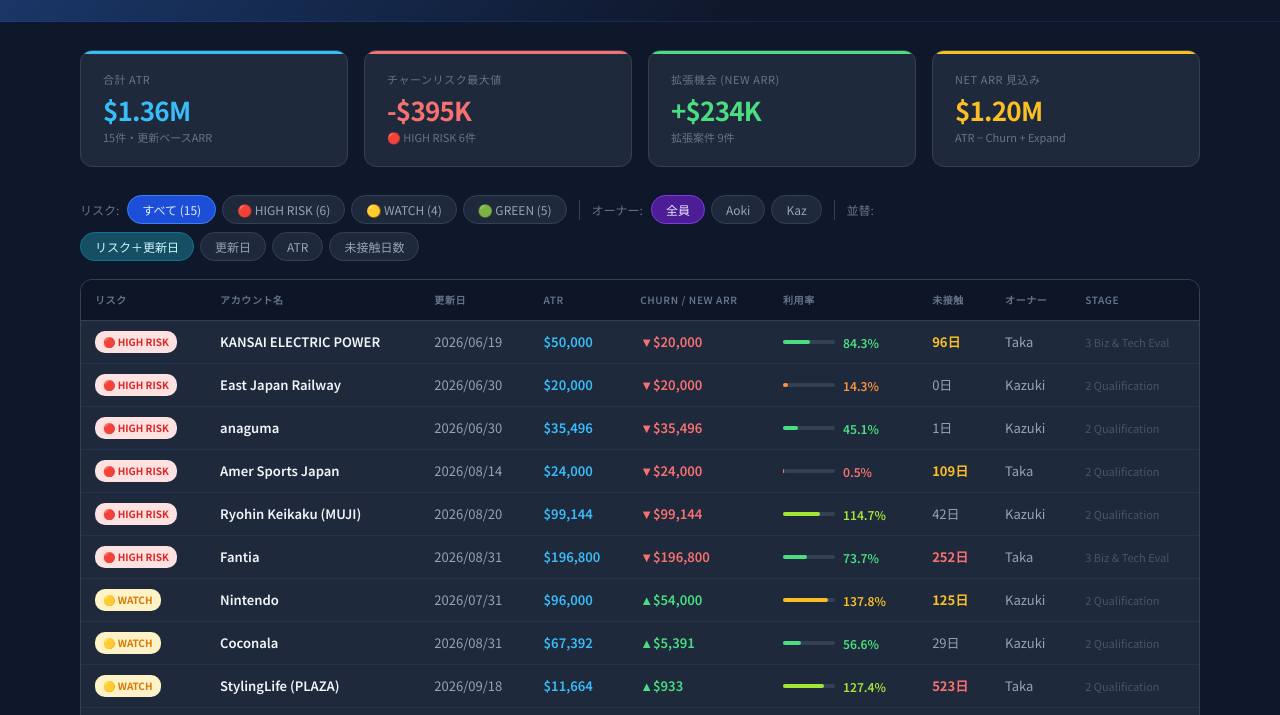
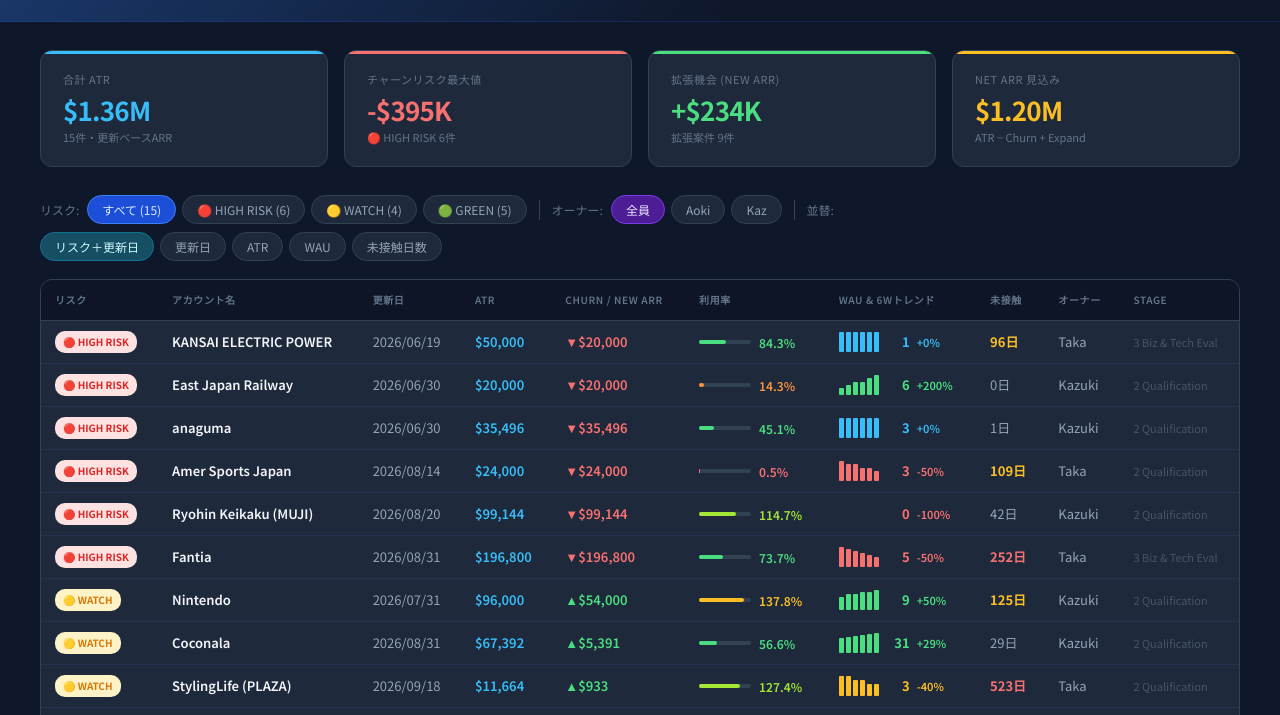
Before and after one commit to takaoaoki-del/japan-renewal-dashboard, a plain HTML site: page index.html in a window 1280 px wide. Shown: the part 80-795 px from the top of the page. Drawn offline with Linux system fonts and the light colour scheme.

Commit message:
Update index.html
WAUとその推移を追加

```diff
--- a/index.html
+++ b/index.html
@@ -46,7 +46,7 @@
   }
 
   /* ── LAYOUT ── */
-  .main { max-width: 1200px; margin: 0 auto; padding: 28px 40px 60px; }
+  .main { max-width: 1280px; margin: 0 auto; padding: 28px 40px 60px; }
 
   /* ── KPI CARDS ── */
   .kpis { display: grid; grid-template-columns: repeat(4, 1fr); gap: 16px; margin-bottom: 28px; }
@@ -117,6 +117,10 @@
   .util-bar { width: 52px; height: 4px; background: #334155; border-radius: 2px; flex-shrink: 0; }
   .util-fill { height: 100%; border-radius: 2px; max-width: 100%; }
 
+  .wau-cell{display:flex;align-items:center;gap:7px;}
+  .spark-wrap{display:flex;align-items:flex-end;gap:2px;height:20px;}
+  .wau-num{font-weight:700;font-size:13px;min-width:24px;text-align:right;}
+  .wau-pct{font-size:11px;font-weight:600;min-width:44px;}
   /* ── DETAIL PANEL ── */
   .detail {
     background: var(--bg2); border-radius: var(--radius);
@@ -134,7 +138,7 @@
   .detail-close { background: none; border: none; color: var(--txt3); font-size: 22px; cursor: pointer; padding: 0; line-height: 1; }
   .detail-close:hover { color: var(--txt); }
 
-  .detail-kpis { display: grid; grid-template-columns: repeat(4, 1fr); gap: 12px; margin-bottom: 18px; }
+  .detail-kpis { display: grid; grid-template-columns: repeat(5, 1fr); gap: 12px; margin-bottom: 18px; }
   .d-kpi { background: var(--bg4); border-radius: var(--radius-sm); padding: 14px 16px; }
   .d-kpi-l { font-size: 11px; color: var(--txt3); margin-bottom: 4px; }
   .d-kpi-v { font-size: 20px; font-weight: 700; letter-spacing: -0.02em; }
@@ -252,6 +256,7 @@
       <button class="fbtn active-teal" data-sort="risk" onclick="setSort(this)">リスク＋更新日</button>
       <button class="fbtn" data-sort="closeDate" onclick="setSort(this)">更新日</button>
       <button class="fbtn" data-sort="atr" onclick="setSort(this)">ATR</button>
+      <button class="fbtn" data-sort="wau" onclick="setSort(this)">WAU</button>
       <button class="fbtn" data-sort="lastContact" onclick="setSort(this)">未接触日数</button>
     </div>
   </div>
@@ -267,6 +272,7 @@
           <th>ATR</th>
           <th>Churn / New ARR</th>
           <th>利用率</th>
+          <th>WAU &amp; 6Wトレンド</th>
           <th>未接触</th>
           <th>オーナー</th>
           <th>Stage</th>
@@ -290,6 +296,7 @@
       <div class="d-kpi"><div class="d-kpi-l">New ARR</div><div class="d-kpi-v" id="d-new" style="color:#4ADE80"></div></div>
       <div class="d-kpi"><div class="d-kpi-l">Churn ARR</div><div class="d-kpi-v" id="d-churn" style="color:#F87171"></div></div>
       <div class="d-kpi"><div class="d-kpi-l">利用率</div><div class="d-kpi-v" id="d-util"></div></div>
+      <div class="d-kpi"><div class="d-kpi-l">WAU（6週トレンド）</div><div class="d-kpi-v" id="d-wau"></div><div style="font-size:11px;color:var(--txt3);margin-top:3px" id="d-wau-pct"></div><div style="display:flex;align-items:flex-end;gap:3px;height:32px;margin-top:8px" id="d-wau-spark"></div></div>
     </div>
     <div class="detail-note">
       <div class="detail-note-label">📋 状況メモ</div>
@@ -324,54 +331,65 @@
 </div>
 
 <script>
+
+function genSpark(wau,pct6w){
+  if(wau==null)return[0,0,0,0,0,0];
+  const end=wau,start=(pct6w!=null&&pct6w!==0)?end/(1+pct6w/100):end,bars=[];
+  for(let i=0;i<6;i++)bars.push(Math.max(0,Math.round(start+(end-start)*(i/5))));
+  return bars;
+}
+function wauColor(pct){
+  if(pct==null)return"#64748B";
+  if(pct<=-50)return"#F87171";if(pct<-15)return"#FBBF24";if(pct>=20)return"#4ADE80";return"#38BDF8";
+}
 const DATA = [
-  { id:1,  name:"Jupiter Shop Channel",      closeDate:"2026-05-20", atr:103004,  newArr:46996,  churnArr:0,       util:149.5, lastContact:40,  owner:"Hirose Kazuki", stage:"6 - Negotiation",      segment:"Major Enterprise",    source:"AE",      comp:null,                   risk:"grn",
+  { id:1,  name:"Jupiter Shop Channel",      closeDate:"2026-05-20", atr:103004,  newArr:46996,  churnArr:0,       util:149.5, lastContact:40,  owner:"Hirose Kazuki", stage:"6 - Negotiation",      segment:"Major Enterprise",    source:"AE",      comp:null,                   wau:8,wau6w:-33,wauTrend:"Healthy",risk:"grn",
     note:"Stage 6 Negotiation。今月クローズ最有力。最終条件詰め＆署名取得を今週中に。",
     action:"今週中に最終条件確認・署名取得" },
-  { id:2,  name:"KANSAI ELECTRIC POWER",     closeDate:"2026-06-19", atr:50000,   newArr:0,      churnArr:-20000,  util:84.3,  lastContact:96,  owner:"Aoki Taka",     stage:"3 - Biz & Tech Eval",  segment:"Major Enterprise",    source:"Partner", comp:null,                   risk:"red",
+  { id:2,  name:"KANSAI ELECTRIC POWER",     closeDate:"2026-06-19", atr:50000,   newArr:0,      churnArr:-20000,  util:84.3,  lastContact:96,  owner:"Aoki Taka",     stage:"3 - Biz & Tech Eval",  segment:"Major Enterprise",    source:"Partner", comp:null,                   wau:1,wau6w:0,wauTrend:"Watch",risk:"red",
     note:"部分チャーン $20K 想定。eAgency経由でAI機能（AI Context含む）を3/17に紹介済み。主担当が「カンデンペイ」に異動、支払いイベントデータ連携を更新トリガーに。",
     action:"GW明け大阪訪問（eAgency調整中・Zhu He参加想定）— Next Step: 4/30",
     nextStep:`Apr 15: 4月中の訪問はスケジュールが組めず、GW明けでの訪問でeA側で調整中、Zhu Heが参加する想定\n\nMar 17: eAgency introduced AI capabilities (including AI Context) to the client. Since the main contact has taken over "Kanden Pay," we will drive discussions to ingest payment event data for the upcoming renewal. Target: In-person visit to Osaka in April.`,
     nextStepDate:"2026-04-30" },
-  { id:3,  name:"JTB Corp",                  closeDate:"2026-06-30", atr:63000,   newArr:22600,  churnArr:0,       util:104.4, lastContact:1,   owner:"Hirose Kazuki", stage:"2 - Qualification",    segment:"Major Enterprise",    source:"AE",      comp:null,                   risk:"grn",
+  { id:3,  name:"JTB Corp",                  closeDate:"2026-06-30", atr:63000,   newArr:22600,  churnArr:0,       util:104.4, lastContact:1,   owner:"Hirose Kazuki", stage:"2 - Qualification",    segment:"Major Enterprise",    source:"AE",      comp:null,                   wau:3,wau6w:200,wauTrend:"Watch",risk:"grn",
     note:"拡張 +$22.6K 込み。利用率良好。Stage 2 → 前進を加速。",
     action:"Stage 3 への進捗加速" },
-  { id:4,  name:"East Japan Railway",         closeDate:"2026-06-30", atr:20000,   newArr:0,      churnArr:-20000,  util:14.3,  lastContact:0,   owner:"Hirose Kazuki", stage:"2 - Qualification",    segment:"Major Enterprise",    source:"AE",      comp:null,                   risk:"red",
+  { id:4,  name:"East Japan Railway",         closeDate:"2026-06-30", atr:20000,   newArr:0,      churnArr:-20000,  util:14.3,  lastContact:0,   owner:"Hirose Kazuki", stage:"2 - Qualification",    segment:"Major Enterprise",    source:"AE",      comp:null,                   wau:6,wau6w:200,wauTrend:"Watch",risk:"red",
     note:"利用率14.3%が深刻。接触済みだが更新 Justification の整理が急務。",
     action:"更新根拠の整理・Value articulation" },
-  { id:5,  name:"anaguma",                   closeDate:"2026-06-30", atr:35496,   newArr:0,      churnArr:-35496,  util:45.1,  lastContact:1,   owner:"Hirose Kazuki", stage:"2 - Qualification",    segment:"Velocity",            source:"AE",      comp:null,                   risk:"red",
+  { id:5,  name:"anaguma",                   closeDate:"2026-06-30", atr:35496,   newArr:0,      churnArr:-35496,  util:45.1,  lastContact:1,   owner:"Hirose Kazuki", stage:"2 - Qualification",    segment:"Velocity",            source:"AE",      comp:null,                   wau:3,wau6w:0,wauTrend:"Watch",risk:"red",
     note:"全額チャーン想定。来月末クローズ期限。今月中の更新意思決定が必須。",
     action:"今月中に更新意思を確定" },
-  { id:6,  name:"ExaWizards",                closeDate:"2026-07-15", atr:45000,   newArr:3600,   churnArr:0,       util:58.9,  lastContact:12,  owner:"Hirose Kazuki", stage:"6 - Negotiation",      segment:"Velocity",            source:"AE",      comp:null,                   risk:"grn",
+  { id:6,  name:"ExaWizards",                closeDate:"2026-07-15", atr:45000,   newArr:3600,   churnArr:0,       util:58.9,  lastContact:12,  owner:"Hirose Kazuki", stage:"6 - Negotiation",      segment:"Velocity",            source:"AE",      comp:null,                   wau:31,wau6w:11,wauTrend:"Watch",risk:"grn",
     note:"Stage 6 Negotiation。クローズ間近。拡張 +$3.6K も含む。",
     action:"クローズ日程の最終確認" },
-  { id:7,  name:"Nintendo",                  closeDate:"2026-07-31", atr:96000,   newArr:54000,  churnArr:0,       util:137.8, lastContact:125, owner:"Hirose Kazuki", stage:"2 - Qualification",    segment:"Major Enterprise",    source:"AE",      comp:null,                   risk:"yel",
+  { id:7,  name:"Nintendo",                  closeDate:"2026-07-31", atr:96000,   newArr:54000,  churnArr:0,       util:137.8, lastContact:125, owner:"Hirose Kazuki", stage:"2 - Qualification",    segment:"Major Enterprise",    source:"AE",      comp:null,                   wau:9,wau6w:50,wauTrend:"Healthy",risk:"yel",
     note:"125日間未接触が懸念。利用率138%は overage / 超過リスクあり。拡張 +$54K 込みだが進捗が止まっている。",
     action:"EBR / QBR をスケジュール設定" },
-  { id:8,  name:"Amer Sports Japan",         closeDate:"2026-08-14", atr:24000,   newArr:0,      churnArr:-24000,  util:0.5,   lastContact:109, owner:"Aoki Taka",     stage:"2 - Qualification",    segment:"Emerging Enterprise", source:"Partner", comp:null,                   risk:"red",
+  { id:8,  name:"Amer Sports Japan",         closeDate:"2026-08-14", atr:24000,   newArr:0,      churnArr:-24000,  util:0.5,   lastContact:109, owner:"Aoki Taka",     stage:"2 - Qualification",    segment:"Emerging Enterprise", source:"Partner", comp:null,                   wau:3,wau6w:-50,wauTrend:"Healthy",risk:"red",
     note:"利用率0.5%。マーケティングユーザーの活用が課題。TCI経由で隔週イネーブルメントを実施中。Phase 2移行に向けてTCIがサポート継続中。",
     action:"4/22 10時 TCI+Zhu Heで現状ヒアリング・更新ステップを整理 — Next Step: 4/22",
     nextStep:"Apr 15: 4/22 10時からZhuさんも入ってまずはTCIと会話。現在の状況をヒアリングして、リニューアルに向けて必要なステップの洗い出し。\n\nApr 7: TCI森内さんからレスなし、引き続きコンタクト試みる\n\nMar 24: 新年度に入ったら、リニューアルの会話を森内さんと開始する\n\nFeb 13: Usage among marketing users remains a challenge. Driving adoption via bi-weekly enablement sessions and support.",
     nextStepDate:"2026-04-22" },
-  { id:9,  name:"Ryohin Keikaku (MUJI)",     closeDate:"2026-08-20", atr:99144,   newArr:0,      churnArr:-99144,  util:114.7, lastContact:42,  owner:"Hirose Kazuki", stage:"2 - Qualification",    segment:"Major Enterprise",    source:"Partner", comp:"GA / Adobe Analytics", risk:"red",
+  { id:9,  name:"Ryohin Keikaku (MUJI)",     closeDate:"2026-08-20", atr:99144,   newArr:0,      churnArr:-99144,  util:114.7, lastContact:42,  owner:"Hirose Kazuki", stage:"2 - Qualification",    segment:"Major Enterprise",    source:"Partner", comp:"GA / Adobe Analytics", wau:0,wau6w:-100,wauTrend:"Concern",risk:"red",
     note:"競合 GA / Adobe Analytics が検討中。全額チャーン $99K 想定。利用率は高いが競合への切り替えを検討か。",
     action:"競合対策・Value再提示" },
-  { id:10, name:"Coconala",                  closeDate:"2026-08-31", atr:67392,   newArr:5391,   churnArr:0,       util:56.6,  lastContact:29,  owner:"Hirose Kazuki", stage:"2 - Qualification",    segment:"Major Enterprise",    source:"AE",      comp:null,                   risk:"yel",
+  { id:10, name:"Coconala",                  closeDate:"2026-08-31", atr:67392,   newArr:5391,   churnArr:0,       util:56.6,  lastContact:29,  owner:"Hirose Kazuki", stage:"2 - Qualification",    segment:"Major Enterprise",    source:"AE",      comp:null,                   wau:31,wau6w:29,wauTrend:"Healthy",risk:"yel",
     note:"利用率普通。拡張 +$5.4K 想定。状況モニタリング継続。",
     action:"月次チェックイン継続" },
-  { id:11, name:"Fantia",                    closeDate:"2026-08-31", atr:196800,  newArr:0,      churnArr:-196800, util:73.7,  lastContact:252, owner:"Aoki Taka",     stage:"3 - Biz & Tech Eval",  segment:"Emerging Enterprise", source:"Partner", comp:"Looker",               risk:"red",
+  { id:11, name:"Fantia",                    closeDate:"2026-08-31", atr:196800,  newArr:0,      churnArr:-196800, util:73.7,  lastContact:252, owner:"Aoki Taka",     stage:"3 - Biz & Tech Eval",  segment:"Emerging Enterprise", source:"Partner", comp:"Looker",               wau:5,wau6w:-50,wauTrend:"Healthy",risk:"red",
     note:"252日間未接触が最大懸念。競合 Looker が進行中。チャーンリスク最大 $196.8K。",
     action:"今週中に緊急接触・競合状況確認" },
-  { id:12, name:"StylingLife (PLAZA)",       closeDate:"2026-09-18", atr:11664,   newArr:933,    churnArr:0,       util:127.4, lastContact:523, owner:"Aoki Taka",     stage:"2 - Qualification",    segment:"Major Enterprise",    source:"Partner", comp:null,                   risk:"yel",
+  { id:12, name:"StylingLife (PLAZA)",       closeDate:"2026-09-18", atr:11664,   newArr:933,    churnArr:0,       util:127.4, lastContact:523, owner:"Aoki Taka",     stage:"2 - Qualification",    segment:"Major Enterprise",    source:"Partner", comp:null,                   wau:3,wau6w:-40,wauTrend:"Watch",risk:"yel",
     note:"523日間未接触は異常値。拡張 $933 は形式的か要確認。CSMと現状確認が必要。",
     action:"CSMと状況確認・接触計画を立てる" },
-  { id:13, name:"Linc'well",                 closeDate:"2026-09-30", atr:95000,   newArr:10000,  churnArr:0,       util:77.7,  lastContact:0,   owner:"Hirose Kazuki", stage:"2 - Qualification",    segment:"Major Enterprise",    source:"AE",      comp:null,                   risk:"grn",
+  { id:13, name:"Linc'well",                 closeDate:"2026-09-30", atr:95000,   newArr:10000,  churnArr:0,       util:77.7,  lastContact:0,   owner:"Hirose Kazuki", stage:"2 - Qualification",    segment:"Major Enterprise",    source:"AE",      comp:null,                   wau:57,wau6w:-23,wauTrend:"Healthy",risk:"grn",
     note:"接触済み。拡張 +$10K 込みで順調。継続モニタリング。",
     action:"進捗確認・Stage 前進" },
-  { id:14, name:"Honda Motor",               closeDate:"2026-09-30", atr:362500,  newArr:43066,  churnArr:0,       util:58.3,  lastContact:2,   owner:"Hirose Kazuki", stage:"2 - Qualification",    segment:"Major Enterprise",    source:"AE",      comp:null,                   risk:"grn",
+  { id:14, name:"Honda Motor",               closeDate:"2026-09-30", atr:362500,  newArr:43066,  churnArr:0,       util:58.3,  lastContact:2,   owner:"Hirose Kazuki", stage:"2 - Qualification",    segment:"Major Enterprise",    source:"AE",      comp:null,                   wau:60,wau6w:-17,wauTrend:"Healthy",risk:"grn",
     note:"ATR最大 $362.5K。接触頻度良好。Stage 2 のまま停滞しないよう注意。拡張 +$43K も重要。",
     action:"Stage 前進・拡張商談の深化" },
-  { id:15, name:"MIIDAS",                    closeDate:"2026-09-30", atr:27600,   newArr:2208,   churnArr:0,       util:139.8, lastContact:105, owner:"Aoki Taka",     stage:"2 - Qualification",    segment:"Emerging Enterprise", source:"Partner", comp:null,                   risk:"yel",
+  { id:15, name:"MIIDAS",                    closeDate:"2026-09-30", atr:27600,   newArr:2208,   churnArr:0,       util:139.8, lastContact:105, owner:"Aoki Taka",     stage:"2 - Qualification",    segment:"Emerging Enterprise", source:"Partner", comp:null,                   wau:0,wau6w:-100,wauTrend:"Watch",risk:"yel",
     note:"過剰使用(140%)＋105日未接触。更新時に usage 調整交渉が必要。",
     action:"接触・Usage調整の事前交渉" },
 ];
@@ -426,6 +444,11 @@
     const uc = utilColor(d.util);
     const cc = contactColor(d.lastContact);
     const utilW = Math.min(d.util, 160) / 160 * 100;
+    const wc=wauColor(d.wau6w);
+    const bars=genSpark(d.wau??0,d.wau6w);
+    const maxB=Math.max(...bars,1);
+    const sparkHtml=bars.map(v=>`<div style="width:5px;height:${Math.max(2,Math.round(v/maxB*20))}px;background:${wc};border-radius:1px;flex-shrink:0"></div>`).join("");
+    const wauPctStr=d.wau6w!=null?(d.wau6w>=0?"+"+d.wau6w+"%":d.wau6w+"%"):"\u2014";
     const deltaStr = d.churnArr < 0
       ? `<span style="color:#F87171;font-weight:600">▼${fmt(d.churnArr)}</span>`
       : d.newArr > 0
@@ -444,6 +467,7 @@
             <span style="color:${uc};font-weight:600;font-size:12px">${d.util}%</span>
           </div>
         </td>
+        <td><div style="display:flex;align-items:center;gap:7px"><div style="display:flex;align-items:flex-end;gap:2px;height:20px">${sparkHtml}</div><span style="font-weight:700;font-size:13px;min-width:24px;text-align:right;color:${wc}">${d.wau??0}</span><span style="font-size:11px;font-weight:600;color:${wc}">${wauPctStr}</span></div></td>
         <td style="color:${cc};font-weight:${d.lastContact>90?'700':'400'}">${d.lastContact}日</td>
         <td style="color:#94A3B8;white-space:nowrap">${d.owner.split(" ")[1] || d.owner}</td>
         <td style="color:#475569;font-size:11px">${d.stage.replace("- ","")}</td>
@@ -466,6 +490,12 @@
   const uEl = document.getElementById("d-util");
   uEl.textContent = d.util + "%";
   uEl.style.color = utilColor(d.util);
+  const wc2=wauColor(d.wau6w);
+  const wauEl=document.getElementById("d-wau");if(wauEl){wauEl.textContent=d.wau??0;wauEl.style.color=wc2;}
+  const wauPEl=document.getElementById("d-wau-pct");
+  if(wauPEl){wauPEl.textContent=(d.wau6w!=null?(d.wau6w>=0?"6W: +"+d.wau6w+"%":"6W: "+d.wau6w+"%"):"6W: \u2014")+"  "+(d.wauTrend||"");wauPEl.style.color=wc2;}
+  const spEl=document.getElementById("d-wau-spark");
+  if(spEl){const b2=genSpark(d.wau??0,d.wau6w);const m2=Math.max(...b2,1);spEl.innerHTML=b2.map(v=>`<div style="width:10px;height:${Math.max(2,Math.round(v/m2*32))}px;background:${wc2};border-radius:2px;flex-shrink:0"></div>`).join("");}
   document.getElementById("d-note").textContent = d.note;
   const cEl = document.getElementById("d-comp");
   cEl.innerHTML = d.comp ? `<span class="comp-tag">⚔️ 競合: ${d.comp}</span>` : "";
```
